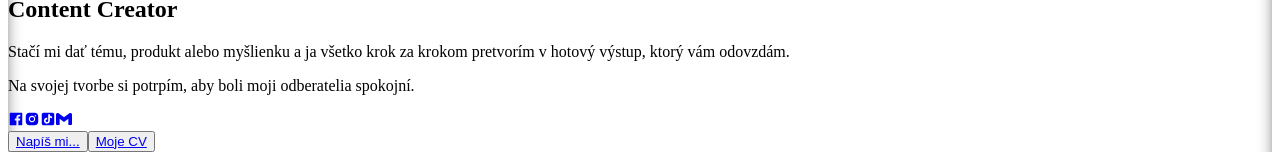
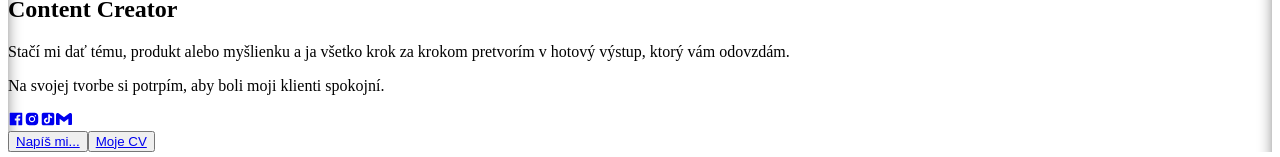
Before and after one commit to kubkwel99/ksvrd-website, a Next.js app: page /about in a window 1280 px wide. Shown: the part 2144-2301 px from the top of the page. Built offline with nearby package versions, Linux system fonts and the light colour scheme.

Commit message:
Update about.tsx

```diff
--- a/src/pages/about.tsx
+++ b/src/pages/about.tsx
@@ -50,7 +50,7 @@ const AboutPage = () => {
                   hotový výstup, ktorý vám odovzdám.
                 </motion.p>
                 <motion.p variants={textVariant(1.0)}>
-                  Na svojej tvorbe si potrpím, aby boli moji odberatelia spokojní.
+                  Na svojej tvorbe si potrpím, aby boli moji klienti spokojní.
                 </motion.p>
               </div>
             </div>
```
